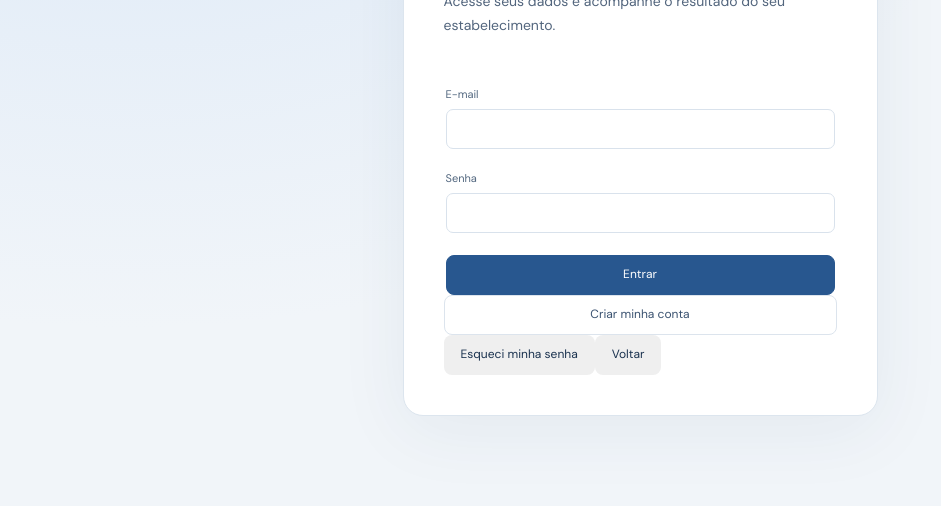
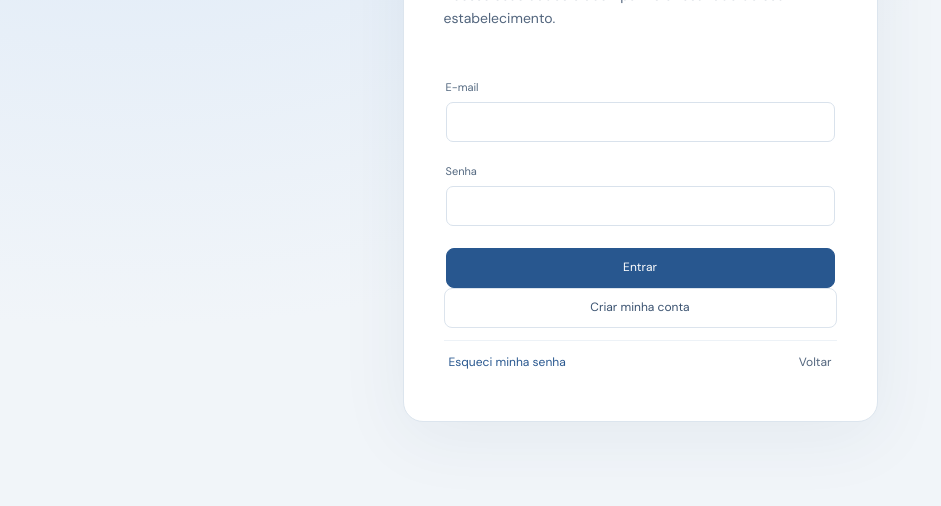
Before and after one commit to lucasandare490/Avanade, a React app in the folder frontend/: page / in a window 1280 px wide. Shown: the part 294-800 px from the top of the page, without its empty margins (0-941 px from the left). Built offline with nearby package versions, Linux system fonts and the light colour scheme; no server answers.

Commit message:
fix: align login secondary actions

```diff
--- a/frontend/src/estilos.css
+++ b/frontend/src/estilos.css
@@ -719,6 +719,41 @@ main#conteudo {
 .largo {
   width: 100%;
 }
+.cartao-entrada .botao + .botao {
+  margin-top: 10px;
+}
+.botao.texto {
+  display: flex;
+  width: max-content;
+  margin: 14px auto 0;
+  min-height: 32px;
+  padding-inline: 10px;
+  border-color: transparent;
+  background: transparent;
+  color: var(--muted);
+}
+.botao.texto:hover:not(:disabled) {
+  background: #f5f8fc;
+  color: var(--azul);
+}
+.acoes-entrada {
+  display: flex;
+  align-items: center;
+  justify-content: space-between;
+  gap: 12px;
+  margin-top: 12px;
+  padding-top: 4px;
+  border-top: 1px solid #edf2f7;
+}
+.acoes-entrada .botao.texto {
+  margin: 0;
+  min-height: 36px;
+  padding: 8px 4px;
+  color: #52657d;
+}
+.acoes-entrada .botao.texto:first-child {
+  color: #28578f;
+}
 .numero {
   text-align: right;
   font-variant-numeric: tabular-nums;
@@ -1063,6 +1098,15 @@ tbody tr:hover {
   font-size: 35px;
   line-height: 1.3;
 }
+.entrada-cabecalho {
+  margin-top: 38px;
+}
+.entrada-cabecalho .etiqueta {
+  margin: 0 0 13px;
+}
+.entrada-cabecalho p {
+  margin-bottom: 24px;
+}
 .cartao-entrada > p {
   font-size: 13px;
   line-height: 1.8;
--- a/frontend/src/telas/TelaLogin.tsx
+++ b/frontend/src/telas/TelaLogin.tsx
@@ -125,15 +125,17 @@ export function TelaLogin({
           </fieldset>
         </form>
         {cadastrar && <button type="button" className="botao secundario largo" disabled={ocupado} onClick={()=>{setCriando(!criando);setConfirmacaoInvalida(false);setErro('');setSucesso('');setSenha('');setConfirmacao('');}}>{criando ? 'Já tenho conta' : 'Criar minha conta'}</button>}
-        {solicitarRedefinicao && !criando && <button type="button" className="botao texto" disabled={ocupado} onClick={()=>{setRecuperando(!recuperando);setErro('');setSucesso('');}}>{recuperando ? 'Voltar para entrar' : 'Esqueci minha senha'}</button>}
+        <div className="acoes-entrada">
+          {solicitarRedefinicao && !criando && <button type="button" className="botao texto" disabled={ocupado} onClick={()=>{setRecuperando(!recuperando);setErro('');setSucesso('');}}>{recuperando ? 'Voltar para entrar' : 'Esqueci minha senha'}</button>}
+          <button type="button" className="botao texto" disabled={ocupado} onClick={voltar}>
+            Voltar
+          </button>
+        </div>
         {erro && (
           <p role="alert" className="erro" id="erro-login">
             {erro}
           </p>
         )}
-        <button type="button" className="botao texto" disabled={ocupado} onClick={voltar}>
-          Voltar
-        </button>
       </section>
     </main>
   );
```
